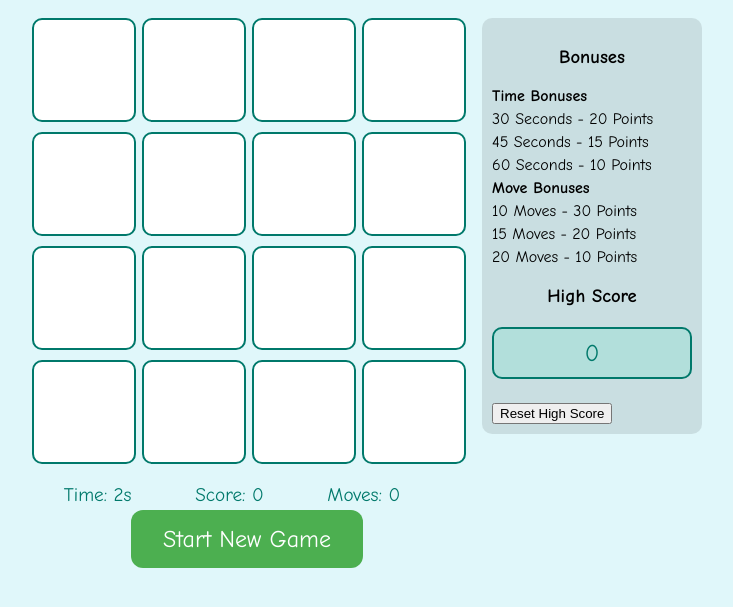
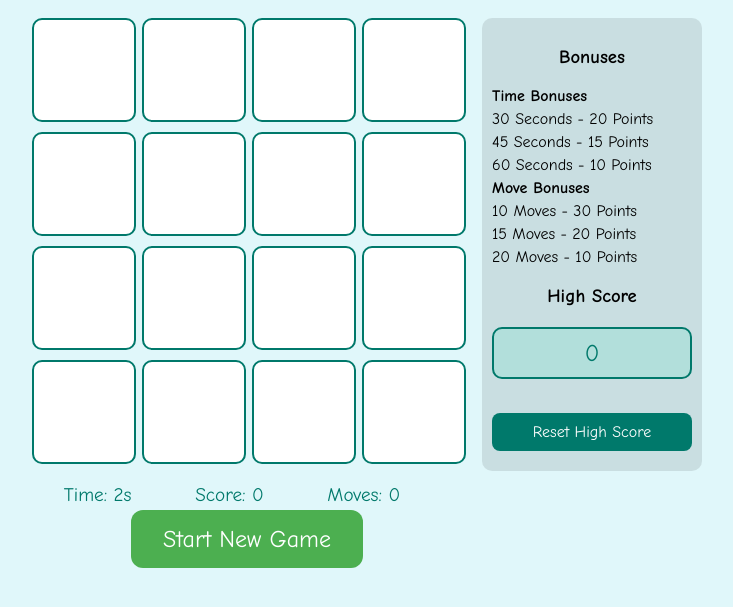
Before and after one commit to AnthonyMatera12/Prehistoric-Memory, a website: page public/index.html in a window 1280 px wide. Both pictures are taken after a click on the button "Start New Game". Shown: the part 169-776 px from the top of the page, without its empty margins (358-1091 px from the left). Drawn offline with Linux system fonts and the light colour scheme.

Commit message:
stylize reset high score button

```diff
--- a/public/css/styles.css
+++ b/public/css/styles.css
@@ -68,6 +68,30 @@ h1 {
     text-align: center;
     font-size: 1.5em;
     color: #00796b;
+}
+
+/* Style for "Reset High Score" button */
+#reset-high-score {
+    background-color: #00796b; /* Green background */
+    border: none;
+    color: white;
+    padding: 10px 20px;
+    text-align: center;
+    text-decoration: none;
+    display: inline-block;
+    font-size: 16px;
+    font-family: 'Comic Sans MS', 'Comic Sans', cursive;
+    margin: 10px 0;
+    cursor: pointer;
+    border-radius: 8px;
+    transition: background-color 0.3s;
+    width: 100%; /* Make the button as wide as its container */
+    box-sizing: border-box; /* Include padding and border in the element's total width and height */
+}
+
+/* Hover effect for the "Reset High Score" button */
+#reset-high-score:hover {
+    background-color: #0b897a; /* Darker green on hover */
 }
 
 /* Game board and game information container */
```
